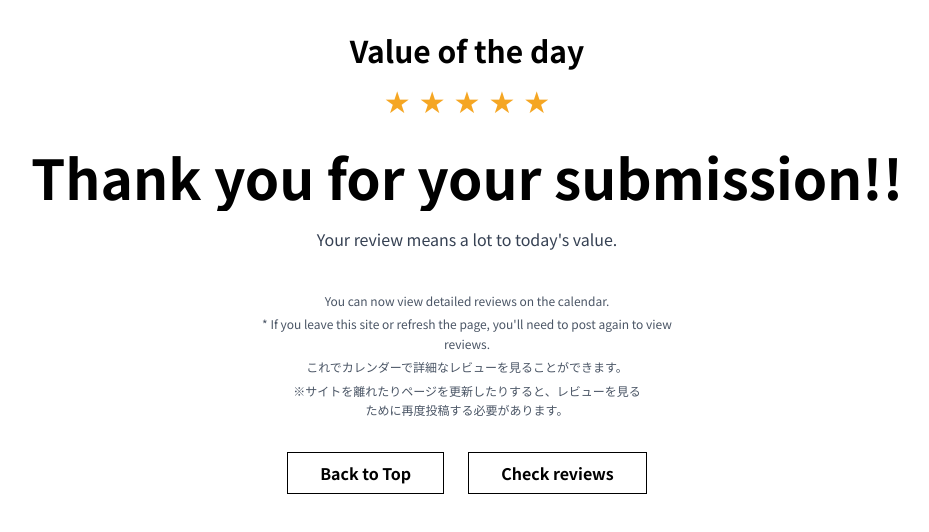
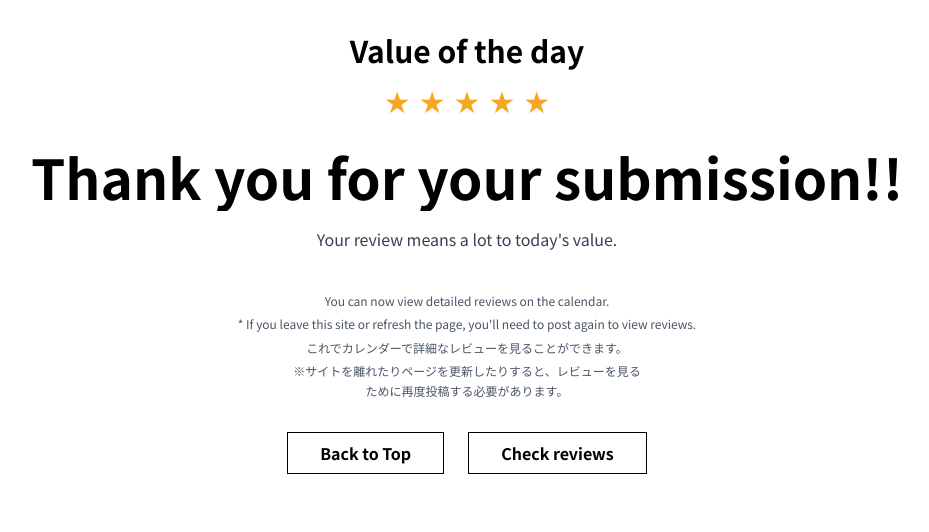
Before and after one commit to kobakanta/value-of-the-day, a Next.js app: page /thanks in a window 1280 px wide. Shown: the top 532 px of the page, without its empty margins (173-1102 px from the left). Built offline with nearby package versions, Linux system fonts and the light colour scheme.

Commit message:
UI refinement: Increase max-width on Thanks page to prevent English text wrap

```diff
--- a/src/app/thanks/page.tsx
+++ b/src/app/thanks/page.tsx
@@ -34,7 +34,7 @@ export default function ThanksPage() {
         Your review means a lot to today&apos;s value.
       </p>
 
-      <div className="text-gray-600 mb-8 text-center max-w-md leading-relaxed text-xs">
+      <div className="text-gray-600 mb-8 text-center max-w-xl leading-relaxed text-xs">
         <p className="mb-1">
           You can now view detailed reviews on the calendar.
         </p>
```
